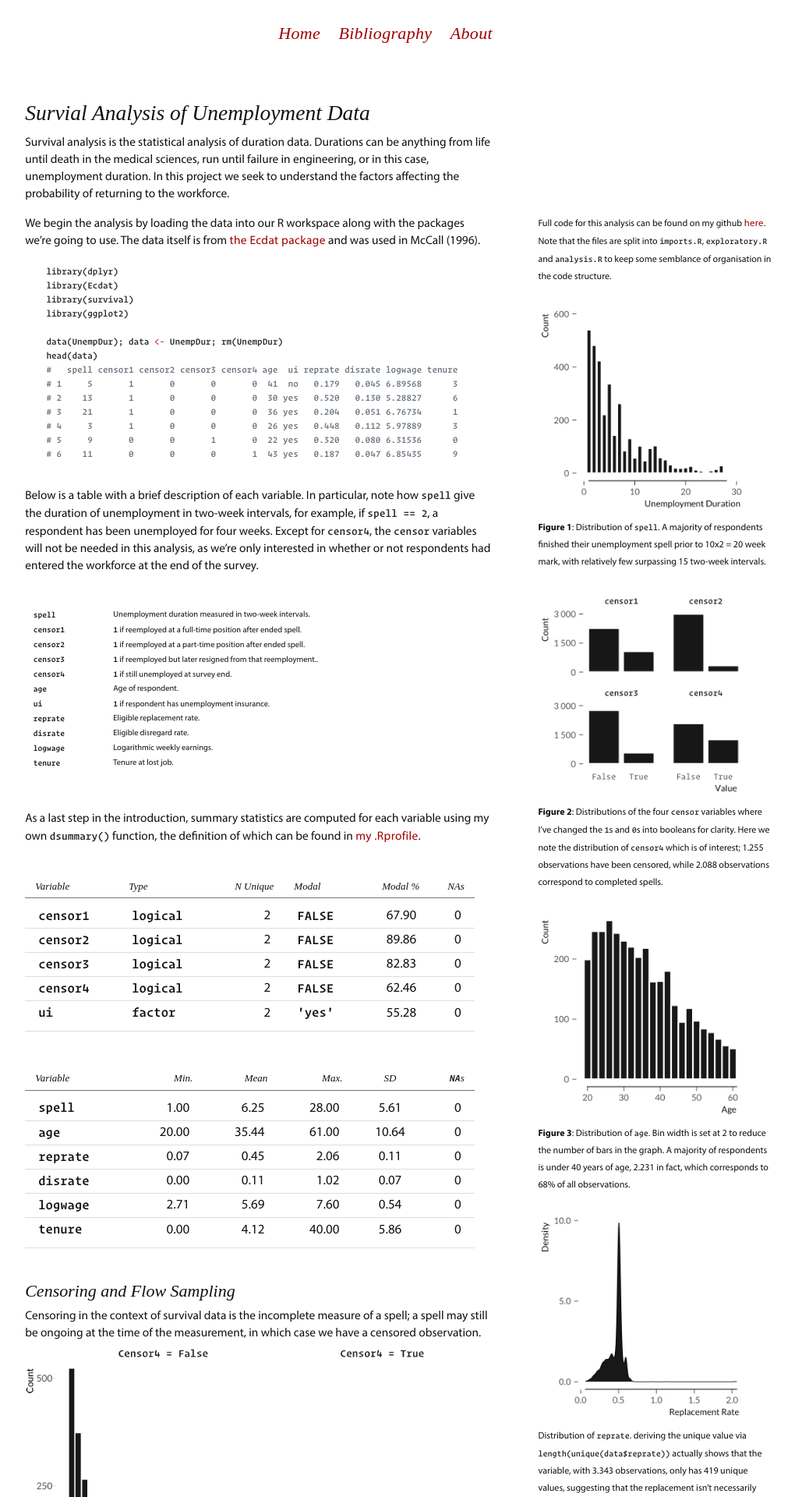
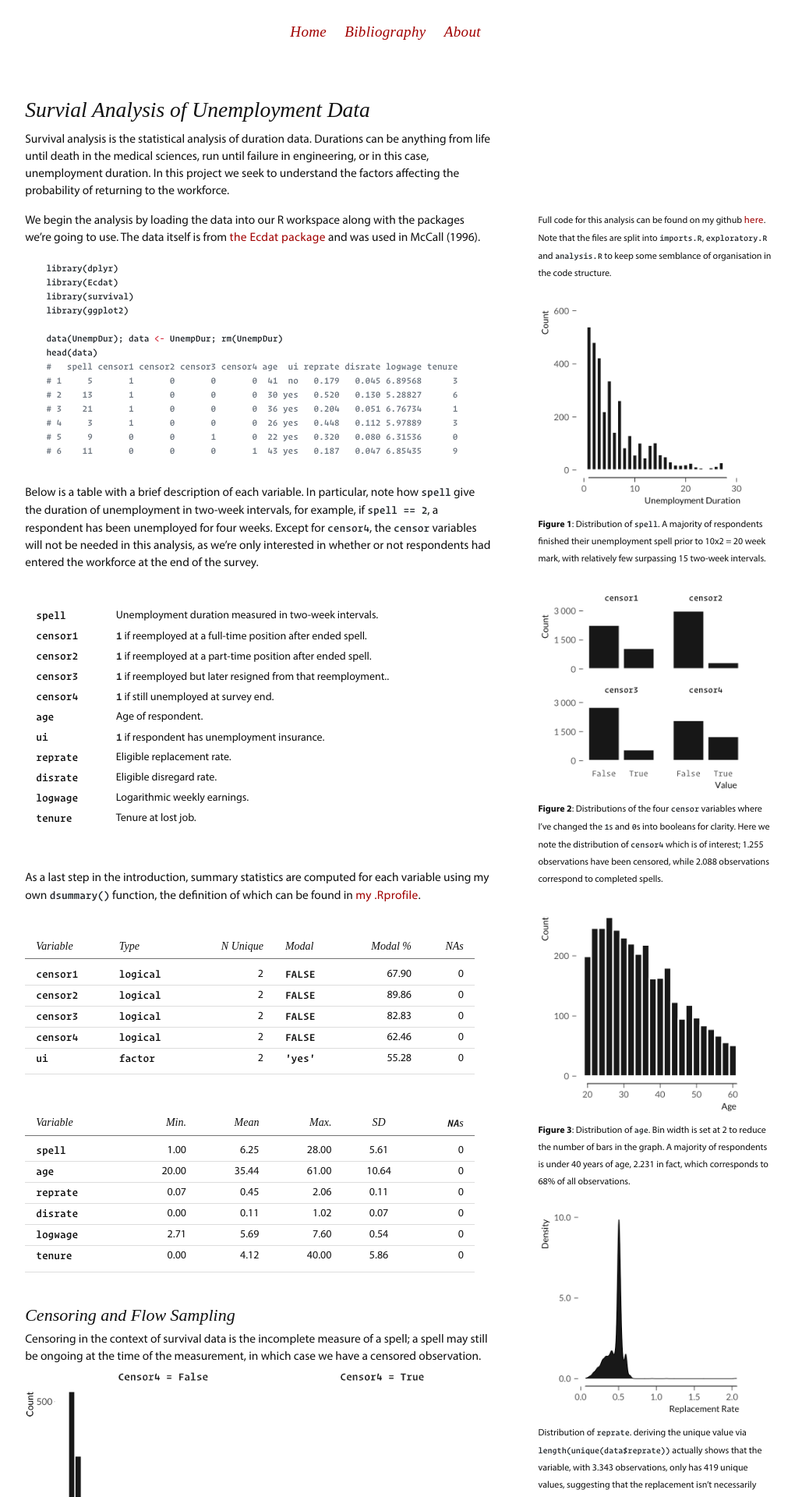
Before and after one commit to mhoirup/mhoirup.github.io, a Jekyll site: the page built from _posts/2021-04-12-Survival-Analysis.md, in a window 1280 px wide. Shown: the top 1920 px of the page at 78% size, without its empty margins (147-1167 px from the left). Built offline with Jekyll 4.4.1, drawn with Linux system fonts in a browser that asks for light colours; formulas are drawn with MathJax 3.

Commit message:
adjust font sizes

```diff
--- a/css/tufte.scss
+++ b/css/tufte.scss
@@ -222,7 +222,7 @@ table.norulers {
 }
 
 table.norulers td {
-    font-size: 10.5px;
+    font-size: 14.0px;
     border-bottom: 0px solid $border-color;
 }
 
@@ -243,12 +243,11 @@ table, table.booktabs {
 
 .booktabs th, th {
     border-bottom: 1px solid $border-color;
-    padding: 0.65ex 0.5em 0.5ex 0.5em;
     font-family: Minion;
+    font-size: 14px;
     font-style: italic;
     font-weight: normal;
-    font-size: 13px;
-    // font-family: Myriad;
+    padding: 0.65ex 0.5em 0.5ex 0.5em;
 }
 
 
@@ -258,6 +257,7 @@ th, td {
     padding-left: 1.0em;
     padding-right: 1.0em;
     border-bottom: 1px solid #ddd;
+    font-size: 14.0px;
 }
 
 th code, td code {
@@ -491,7 +491,7 @@ figcaption.maincolumn-figure code {
     margin-top: 20px;
     display:inline-block;
     padding:10px;
-    font-size: 22px;
+    font-size: 19px;
     font-family: Minion;
     font-style: italic;
 }
```
